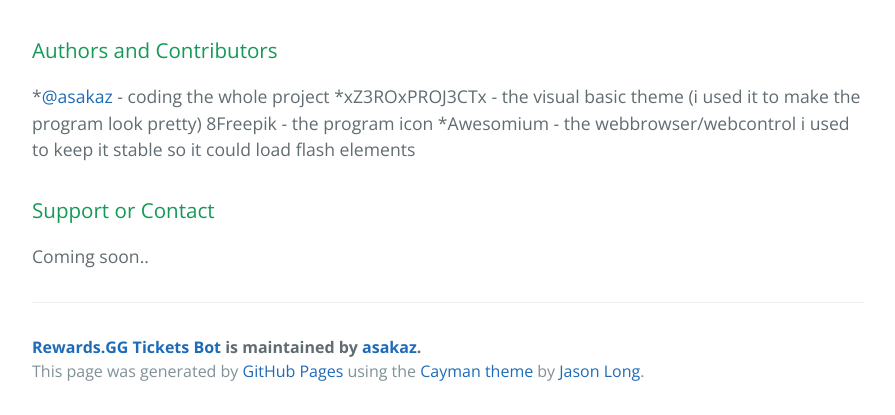
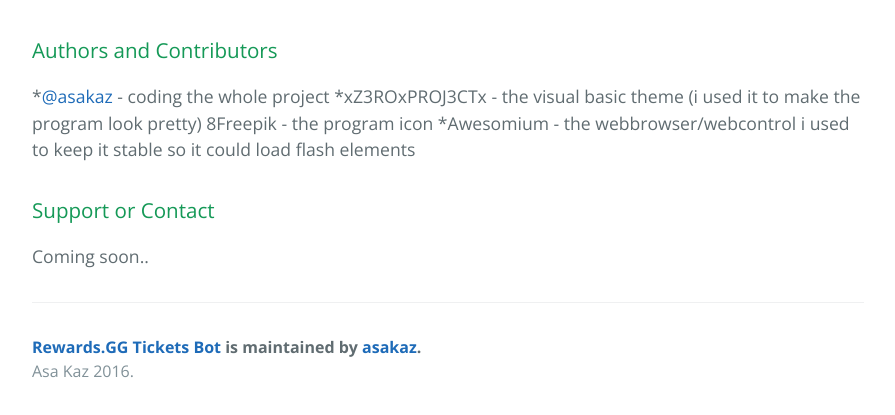
Before and after one commit to asakaz/rewards.gg-tickets-bot, a plain HTML site: page index.html in a window 1280 px wide. Shown: the part 1999-2414 px from the top of the page, without its empty margins (192-1087 px from the left). Drawn offline with nearby package versions, Linux system fonts and the light colour scheme.

Commit message:
Update index.html

```diff
--- a/index.html
+++ b/index.html
@@ -65,7 +65,7 @@ So now, the website that runs in the bot shouldn't be making any noise at all an
       <footer class="site-footer">
         <span class="site-footer-owner"><a href="https://github.com/asakaz/rewards.gg-tickets-bot">Rewards.GG Tickets Bot</a> is maintained by <a href="https://github.com/asakaz">asakaz</a>.</span>
 
-        <span class="site-footer-credits">This page was generated by <a href="https://pages.github.com">GitHub Pages</a> using the <a href="https://github.com/jasonlong/cayman-theme">Cayman theme</a> by <a href="https://twitter.com/jasonlong">Jason Long</a>.</span>
+        <span class="site-footer-credits">Asa Kaz 2016.</span>
       </footer>
 
     </section>
```
